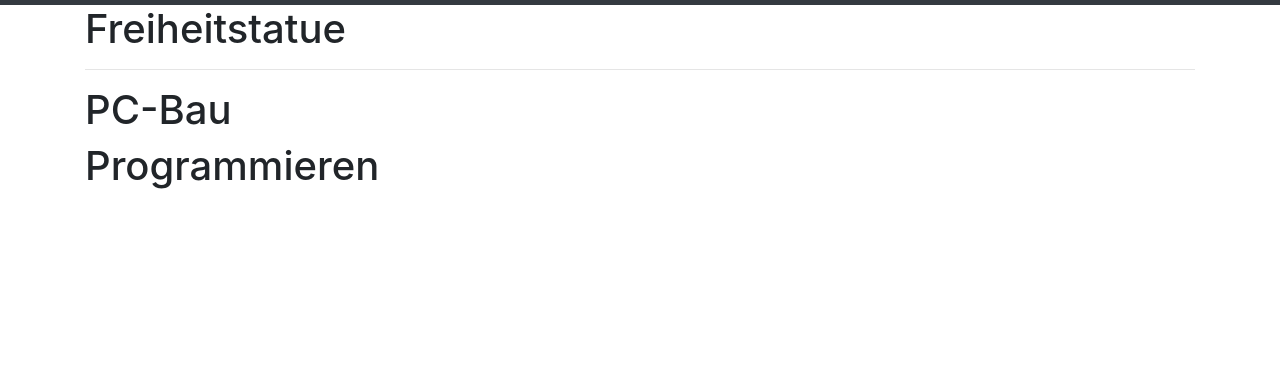
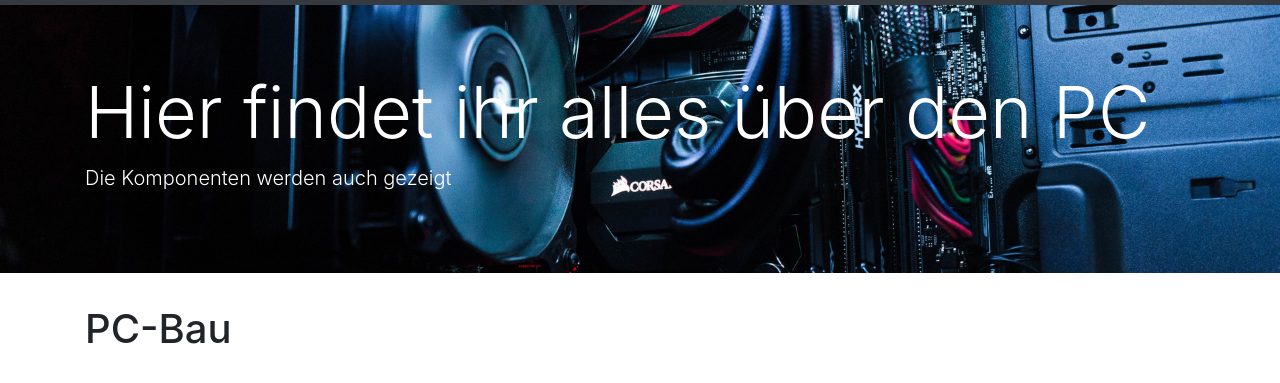
Before and after one commit to timobell/timobell.github.io, a plain HTML site: page index.html in a window 1280 px wide. Both pictures are taken after a click on the tab "ANLASS". Shown: the part 51-434 px from the top of the page. Drawn offline with nearby package versions, Linux system fonts and the light colour scheme.

Commit message:
Revert "falsch"
This reverts commit ab747d327107a69d00080bc681f9d60c19491b71.

```diff
--- a/index.html
+++ b/index.html
@@ -47,9 +47,10 @@
             <div class="tab-pane fade" id="pcbau" role="tabpanel" aria-labelledby="pcbau-tab">
 
                 <!-- Das ist Abschnitt 2 -->
+                <div class="jumbotron jumbotron-fluid">
                     <div class="container">
-                        <h1>Freiheitstatue</h1>
-                        <hr>
+                        <h1 class="display-3">Hier findet ihr alles über den PC</h1>
+                        <p class="lead">Die Komponenten werden auch gezeigt</p>
                     </div>
                 </div>
                 <div class="container">
@@ -61,7 +62,15 @@
 
             <div class="tab-pane fade" id="programmieren" role="tabpanel" aria-labelledby="programmieren-tab">
                 <!-- Abschnitt3 -->
+                <div class="jumbotron jumbotron-fluid">
                     <div class="container">
+                        <h1 class="display-3">Hier seht ihr wie ich diese Seite Programmiert habe</h1>
+                        <p class="lead">Meine Experimente mit HTML</p>
+                        <!-- <hr class="my-2"> -->
+                        <!-- <p>More info</p> -->
+                        <!-- <p class="lead">
+                            <a class="btn btn-primary btn-lg" href="Jumbo action link" role="button">Jumbo action name</a>
+                        </p> -->
                     </div>
                 </div>
                 <div class="container">
@@ -76,6 +85,11 @@
                     <div class="container">
                         <h1 class="display-3">Wer bin ich?</h1>
                         <p class="lead">Mein Impressum</p>
+                        <!-- <hr class="my-2"> -->
+                        <!-- <p>More info</p> -->
+                        <!-- <p class="lead">
+                            <a class="btn btn-primary btn-lg" href="Jumbo action link" role="button">Jumbo action name</a>
+                        </p> -->
                     </div>
                 </div>
                 <div class="container">
```
